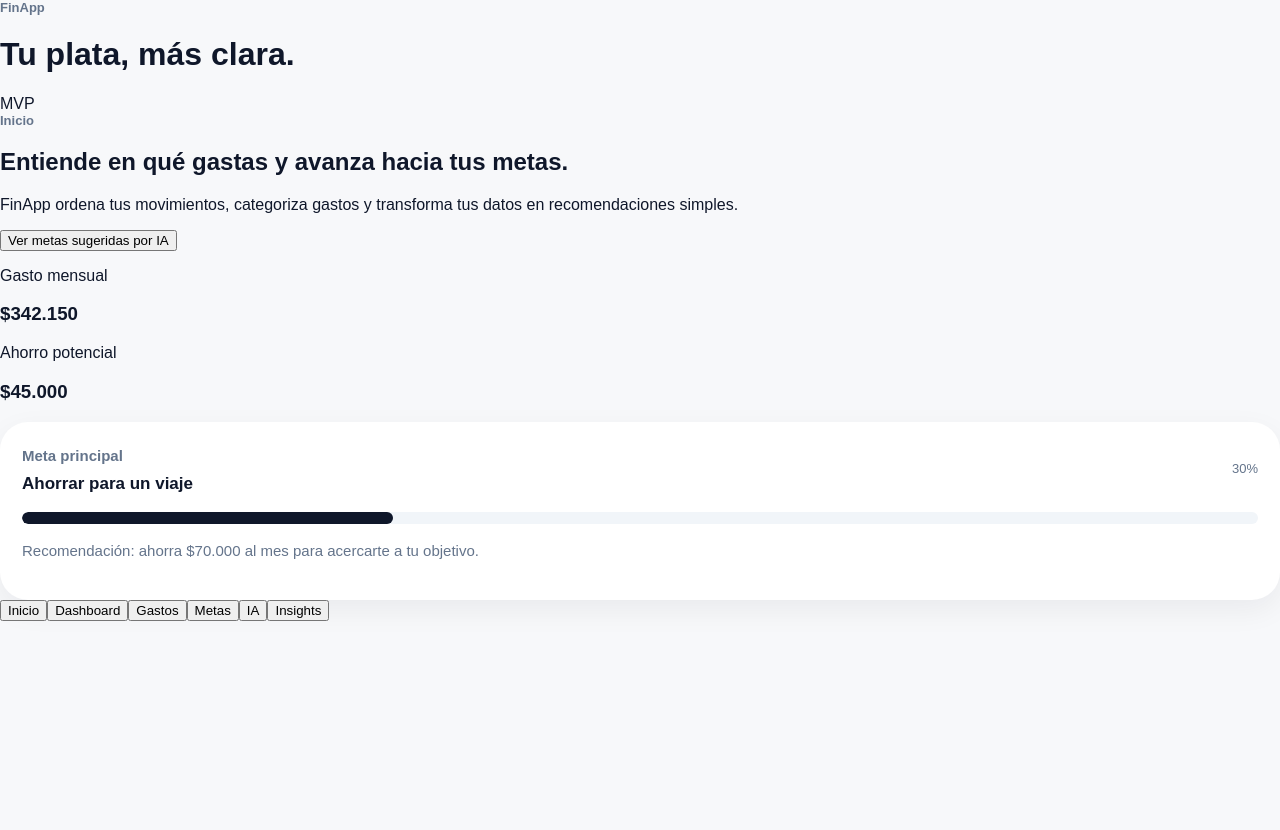
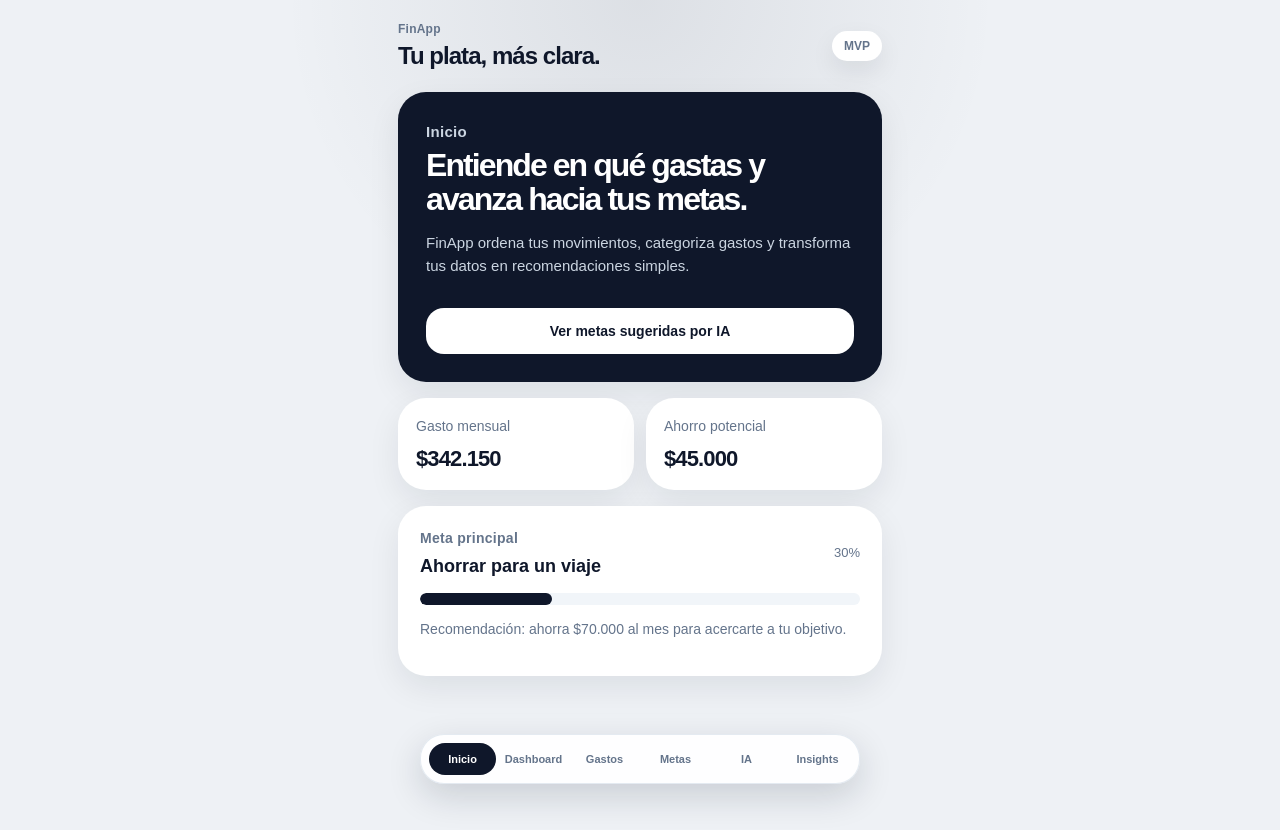
Before and after one commit to cristbaltisne/finapp-mvp, a Next.js app: page / in a window 1280 px wide. Before the commit the page ends 800 px from the top, so only its background shows below. Built offline with nearby package versions, Linux system fonts and the light colour scheme.

Commit message:
Update globals.css

```diff
--- a/app/globals.css
+++ b/app/globals.css
@@ -6,7 +6,7 @@ html,
 body {
   margin: 0;
   padding: 0;
-  background: #f7f8fa;
+  background: #eef1f5;
   color: #0f172a;
   font-family: Arial, Helvetica, sans-serif;
 }
@@ -15,200 +15,212 @@ button {
   font-family: inherit;
 }
 
-.page {
+.app {
   min-height: 100vh;
-  background: #f7f8fa;
+  background:
+    radial-gradient(circle at top, rgba(15, 23, 42, 0.08), transparent 34%),
+    #eef1f5;
 }
 
-.phone {
+.shell {
   width: 100%;
-  max-width: 430px;
+  max-width: 460px;
   min-height: 100vh;
   margin: 0 auto;
-  padding: 24px 20px;
+  padding: 22px 18px 98px;
 }
 
-.topbar,
-.goal-head,
-.card-head,
-.category-row,
-.money-row {
+.header {
   display: flex;
   justify-content: space-between;
   align-items: center;
+  margin-bottom: 22px;
 }
 
-.topbar {
-  margin-bottom: 28px;
+.header h1 {
+  margin: 0;
+  font-size: 24px;
+  letter-spacing: -0.04em;
 }
 
-.topbar h1 {
+.eyebrow {
+  margin: 0 0 6px;
+  color: #64748b;
+  font-size: 12px;
+  font-weight: 700;
+  letter-spacing: 0.02em;
+}
+
+.light {
+  color: #cbd5e1;
+}
+
+.status-pill,
+.tag,
+.progress-pill {
+  display: inline-flex;
+  align-items: center;
+  justify-content: center;
+  border-radius: 999px;
+  font-size: 12px;
+  font-weight: 800;
+}
+
+.status-pill {
+  background: white;
+  color: #64748b;
+  padding: 8px 12px;
+  box-shadow: 0 10px 25px rgba(15, 23, 42, 0.08);
+}
+
+.tag {
+  background: #f1f5f9;
+  color: #475569;
+  padding: 6px 10px;
+  margin-bottom: 8px;
+}
+
+.content {
+  min-height: calc(100vh - 160px);
+}
+
+.screen {
+  display: grid;
+  gap: 16px;
+}
+
+.hero-card,
+.card,
+.dark-card,
+.ai-card,
+.insight-card,
+.mini-card,
+.goal-card {
+  border-radius: 28px;
+  box-shadow: 0 12px 32px rgba(15, 23, 42, 0.08);
+}
+
+.hero-card {
+  background: #0f172a;
+  color: white;
+  padding: 28px;
+}
+
+.hero-card h2 {
+  margin: 0;
+  font-size: 32px;
+  line-height: 1.04;
+  letter-spacing: -0.06em;
+}
+
+.hero-card p,
+.dark-card span,
+.ai-card p {
+  color: #cbd5e1;
+  line-height: 1.55;
+  font-size: 15px;
+}
+
+.card,
+.mini-card,
+.goal-card {
+  background: white;
+  padding: 22px;
+}
+
+.dark-card,
+.ai-card {
+  background: #0f172a;
+  color: white;
+  padding: 24px;
+}
+
+.dark-card p {
+  margin: 0 0 8px;
+  color: #cbd5e1;
+  font-size: 13px;
+}
+
+.dark-card h2 {
+  margin: 0;
+  font-size: 40px;
+  letter-spacing: -0.06em;
+}
+
+.ai-card h3 {
   margin: 0;
   font-size: 21px;
 }
 
-.eyebrow {
-  margin: 0 0 6px 0;
-  color: #64748b;
-  font-size: 13px;
-  font-weight: 600;
+.card h3,
+.goal-card h3,
+.insight-card h3,
+.mini-card h3 {
+  margin: 0;
+  font-size: 18px;
 }
 
-.pill,
-.progress-pill {
-  background: white;
+.card p,
+.goal-card p,
+.insight-card p,
+.section-title p,
+.mini-card p {
   color: #64748b;
-  padding: 7px 12px;
-  border-radius: 999px;
-  font-size: 12px;
-  font-weight: 700;
+  line-height: 1.55;
+  font-size: 14px;
 }
 
-.center {
-  min-height: calc(100vh - 110px);
-  display: flex;
-  align-items: center;
+.section-title h2 {
+  margin: 0;
+  font-size: 28px;
+  line-height: 1.05;
+  letter-spacing: -0.05em;
 }
 
-.card,
-.dark-card,
-.goal {
-  border-radius: 28px;
-  padding: 22px;
-  box-shadow: 0 10px 30px rgba(15, 23, 42, 0.06);
+.grid-2 {
+  display: grid;
+  grid-template-columns: 1fr 1fr;
+  gap: 12px;
 }
 
-.card,
-.goal {
-  background: white;
+.mini-card {
+  padding: 18px;
 }
 
-.hero {
-  padding: 30px;
+.mini-card p {
+  margin: 0 0 8px;
 }
 
-.icon {
-  width: 58px;
-  height: 58px;
-  border-radius: 20px;
-  background: #0f172a;
-  color: white;
-  display: flex;
-  align-items: center;
-  justify-content: center;
-  font-size: 26px;
-  font-weight: 800;
-  margin-bottom: 26px;
+.mini-card h3 {
+  font-size: 22px;
+  letter-spacing: -0.04em;
 }
 
-.hero h2,
-.section-title h2 {
-  margin: 0;
-  font-size: 32px;
-  line-height: 1.05;
+.card-head,
+.category-row,
+.money-row,
+.expense-row {
+  display: flex;
+  justify-content: space-between;
+  align-items: center;
+  gap: 12px;
 }
 
-.hero p,
-.section-title p,
-.card p,
-.goal p,
-.dark-card span {
-  color: #64748b;
-  line-height: 1.6;
-  font-size: 15px;
-}
-
-.primary,
-.secondary {
-  width: 100%;
-  border: 0;
-  border-radius: 18px;
-  padding: 16px 18px;
-  font-size: 15px;
-  font-weight: 800;
-  cursor: pointer;
-}
-
-.primary {
-  background: #0f172a;
-  color: white;
-  margin-top: 18px;
-}
-
-.primary:disabled {
-  background: #cbd5e1;
-  cursor: not-allowed;
-}
-
-.secondary {
-  background: white;
-  color: #334155;
-  border: 1px solid #e2e8f0;
-}
-
-small {
-  display: block;
-  text-align: center;
-  margin-top: 14px;
-  color: #94a3b8;
-}
-
-.section-title {
-  margin-bottom: 22px;
-}
-
-.goal-list,
-.dashboard,
-.categories {
-  display: grid;
-  gap: 16px;
-}
-
-.goal {
-  width: 100%;
-  text-align: left;
-  border: 1px solid transparent;
-  cursor: pointer;
-}
-
-.goal.selected {
-  border-color: #0f172a;
-}
-
-.goal h3,
-.card h3 {
-  margin: 0;
-  font-size: 17px;
-}
-
-.goal span,
 .card-head span,
 .category-row span,
-.money-row {
+.money-row,
+.expense-row p {
   color: #64748b;
   font-size: 13px;
 }
 
-.dark-card {
-  background: #0f172a;
-  color: white;
+.list {
+  display: grid;
+  gap: 14px;
 }
 
-.dark-card p {
-  margin: 0 0 8px 0;
-  color: #cbd5e1;
-  font-size: 14px;
-}
-
-.dark-card h2 {
-  margin: 0;
-  font-size: 38px;
-}
-
-.dark-card span {
-  display: block;
-  margin-top: 14px;
-  color: #cbd5e1;
+.category-row {
+  margin-bottom: 8px;
 }
 
 .bar,
@@ -225,7 +237,7 @@ small {
 
 .big-bar {
   height: 12px;
-  margin: 18px 0 10px;
+  margin: 16px 0 10px;
 }
 
 .bar-fill,
@@ -234,3 +246,116 @@ small {
   background: #0f172a;
   border-radius: 999px;
 }
+
+.dark-button,
+.soft-button {
+  width: 100%;
+  border: 0;
+  border-radius: 18px;
+  padding: 15px 18px;
+  font-size: 14px;
+  font-weight: 800;
+  cursor: pointer;
+}
+
+.dark-button {
+  background: #0f172a;
+  color: white;
+  margin-top: 4px;
+}
+
+.hero-card .dark-button {
+  background: white;
+  color: #0f172a;
+  margin-top: 16px;
+}
+
+.soft-button {
+  background: #f1f5f9;
+  color: #0f172a;
+  margin-top: 8px;
+}
+
+.goal-card {
+  width: 100%;
+  text-align: left;
+  border: 1px solid transparent;
+  cursor: pointer;
+}
+
+.goal-card.selected {
+  border-color: #0f172a;
+}
+
+.expense-row {
+  border-bottom: 1px solid #eef2f7;
+  padding-bottom: 14px;
+}
+
+.expense-row:last-child {
+  border-bottom: 0;
+  padding-bottom: 0;
+}
+
+.expense-row h3 {
+  margin: 0;
+  font-size: 15px;
+}
+
+.expense-row p {
+  margin: 4px 0 0;
+}
+
+.insight-card {
+  background: white;
+  padding: 22px;
+  border-left: 5px solid #0f172a;
+}
+
+.insight-card span {
+  display: inline-flex;
+  margin-bottom: 10px;
+  font-size: 12px;
+  font-weight: 900;
+  color: #64748b;
+}
+
+.nav {
+  position: fixed;
+  left: 50%;
+  bottom: 16px;
+  transform: translateX(-50%);
+  width: calc(100% - 24px);
+  max-width: 440px;
+  background: rgba(255, 255, 255, 0.92);
+  backdrop-filter: blur(18px);
+  border: 1px solid rgba(226, 232, 240, 0.9);
+  border-radius: 24px;
+  padding: 8px;
+  display: grid;
+  grid-template-columns: repeat(6, 1fr);
+  gap: 4px;
+  box-shadow: 0 12px 35px rgba(15, 23, 42, 0.16);
+}
+
+.nav button {
+  border: 0;
+  background: transparent;
+  color: #64748b;
+  border-radius: 16px;
+  padding: 10px 4px;
+  font-size: 11px;
+  font-weight: 800;
+  cursor: pointer;
+}
+
+.nav button.active {
+  background: #0f172a;
+  color: white;
+}
+
+@media (min-width: 900px) {
+  .shell {
+    max-width: 520px;
+  }
+}
```
